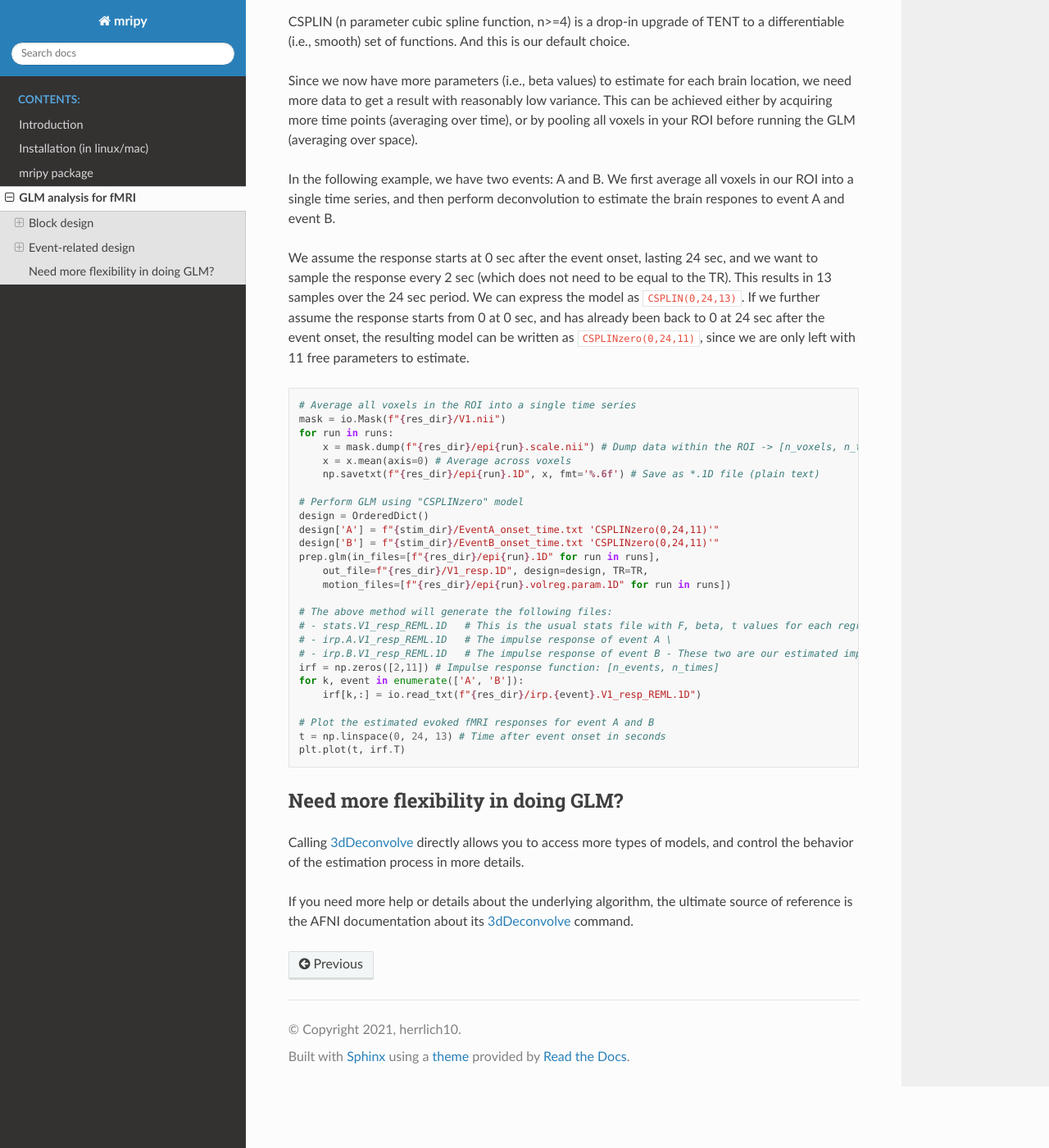
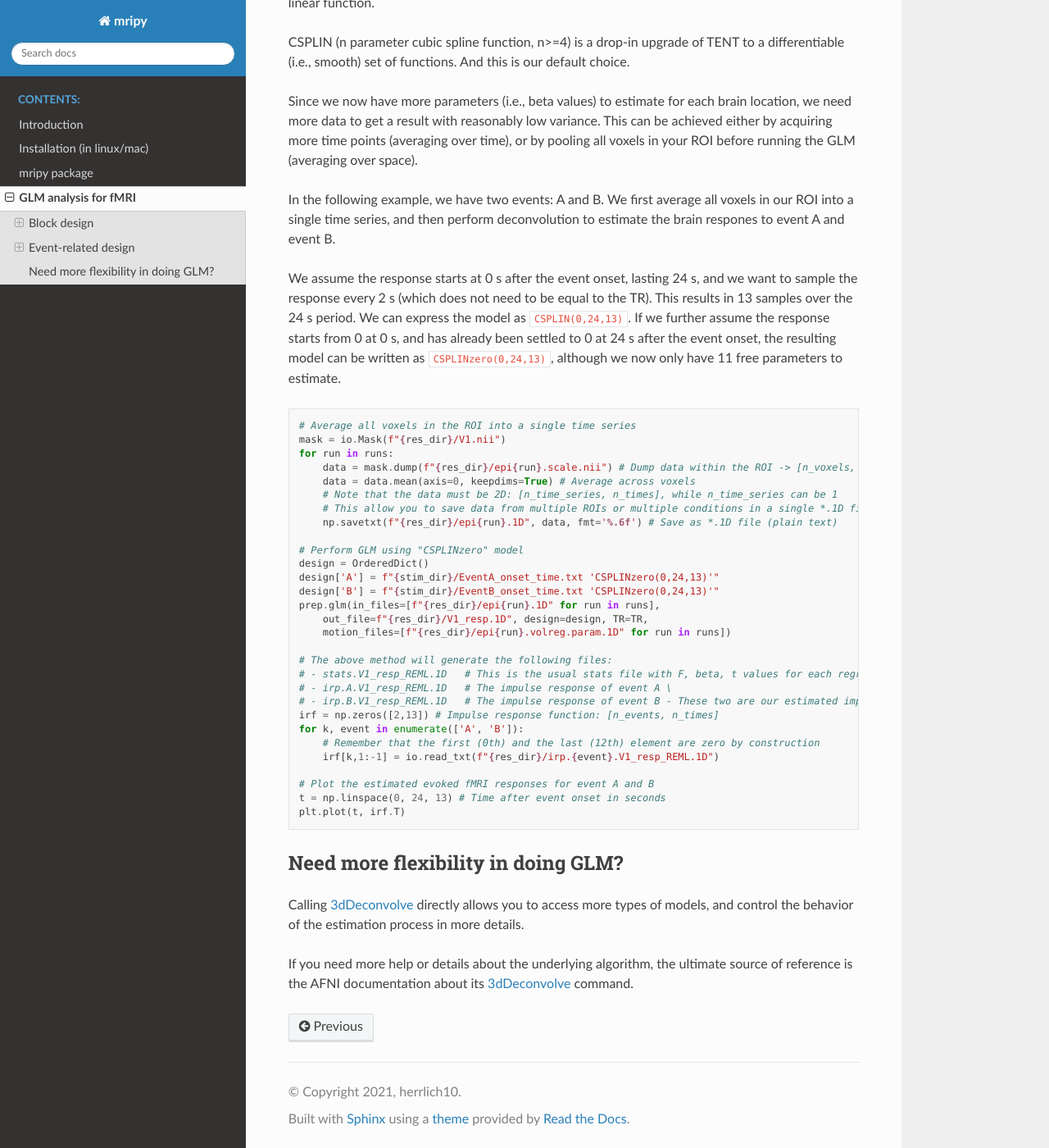
Before and after one commit to herrlich10/mripy, a Sphinx documentation site: the page built from docs/source/glm.rst, in a window 1280 px wide and 1400 px high, scrolled down 2318 px. Shown: the whole window at 82% size. Built offline with Sphinx 7.4.7 and the Read the Docs theme 2.0.0, drawn with Linux system fonts in a browser that asks for light colours; some of the changed text lies outside the part shown.

```diff
--- a/docs/source/glm.rst
+++ b/docs/source/glm.rst
@@ -23,7 +23,8 @@
 
 This is the most basic design, especially for functional localizers.
 
-In the following example, each block lasts 16 s.
+In the following example, we have Face and House blocks, and
+each block lasts 16 s. The model can be specified as ``BLOCK(16)``.
 
 .. code-block:: python
 
@@ -136,26 +137,28 @@
 in our ROI into a single time series, and then perform deconvolution to estimate
 the brain respones to event A and event B.
 
-We assume the response starts at 0 sec after the event onset, lasting 24 sec, and
-we want to sample the response every 2 sec (which does not need to be equal to the TR).
-This results in 13 samples over the 24 sec period. We can express the model as ``CSPLIN(0,24,13)``.
-If we further assume the response starts from 0 at 0 sec, and has already been back to 0
-at 24 sec after the event onset, the resulting model can be written as ``CSPLINzero(0,24,11)``,
-since we are only left with 11 free parameters to estimate.
+We assume the response starts at 0 s after the event onset, lasting 24 s, and
+we want to sample the response every 2 s (which does not need to be equal to the TR).
+This results in 13 samples over the 24 s period. We can express the model as ``CSPLIN(0,24,13)``.
+If we further assume the response starts from 0 at 0 s, and has already been settled to 0
+at 24 s after the event onset, the resulting model can be written as ``CSPLINzero(0,24,13)``,
+although we now only have 11 free parameters to estimate.
 
 .. code-block:: python
 
     # Average all voxels in the ROI into a single time series
     mask = io.Mask(f"{res_dir}/V1.nii")
     for run in runs:
-        x = mask.dump(f"{res_dir}/epi{run}.scale.nii") # Dump data within the ROI -> [n_voxels, n_times]
-        x = x.mean(axis=0) # Average across voxels
-        np.savetxt(f"{res_dir}/epi{run}.1D", x, fmt='%.6f') # Save as *.1D file (plain text)
+        data = mask.dump(f"{res_dir}/epi{run}.scale.nii") # Dump data within the ROI -> [n_voxels, n_times]
+        data = data.mean(axis=0, keepdims=True) # Average across voxels
+        # Note that the data must be 2D: [n_time_series, n_times], while n_time_series can be 1
+        # This allow you to save data from multiple ROIs or multiple conditions in a single *.1D file
+        np.savetxt(f"{res_dir}/epi{run}.1D", data, fmt='%.6f') # Save as *.1D file (plain text)
 
     # Perform GLM using "CSPLINzero" model
     design = OrderedDict()
-    design['A'] = f"{stim_dir}/EventA_onset_time.txt 'CSPLINzero(0,24,11)'"
-    design['B'] = f"{stim_dir}/EventB_onset_time.txt 'CSPLINzero(0,24,11)'"
+    design['A'] = f"{stim_dir}/EventA_onset_time.txt 'CSPLINzero(0,24,13)'"
+    design['B'] = f"{stim_dir}/EventB_onset_time.txt 'CSPLINzero(0,24,13)'"
     prep.glm(in_files=[f"{res_dir}/epi{run}.1D" for run in runs],
         out_file=f"{res_dir}/V1_resp.1D", design=design, TR=TR,
         motion_files=[f"{res_dir}/epi{run}.volreg.param.1D" for run in runs])
@@ -164,9 +167,10 @@
     # - stats.V1_resp_REML.1D   # This is the usual stats file with F, beta, t values for each regressor
     # - irp.A.V1_resp_REML.1D   # The impulse response of event A \
     # - irp.B.V1_resp_REML.1D   # The impulse response of event B - These two are our estimated impulse responses
-    irf = np.zeros([2,11]) # Impulse response function: [n_events, n_times]
+    irf = np.zeros([2,13]) # Impulse response function: [n_events, n_times]
     for k, event in enumerate(['A', 'B']):
-        irf[k,:] = io.read_txt(f"{res_dir}/irp.{event}.V1_resp_REML.1D")
+        # Remember that the first (0th) and the last (12th) element are zero by construction
+        irf[k,1:-1] = io.read_txt(f"{res_dir}/irp.{event}.V1_resp_REML.1D")
 
     # Plot the estimated evoked fMRI responses for event A and B
     t = np.linspace(0, 24, 13) # Time after event onset in seconds
```
Also changed, not shown: 6 other files.
